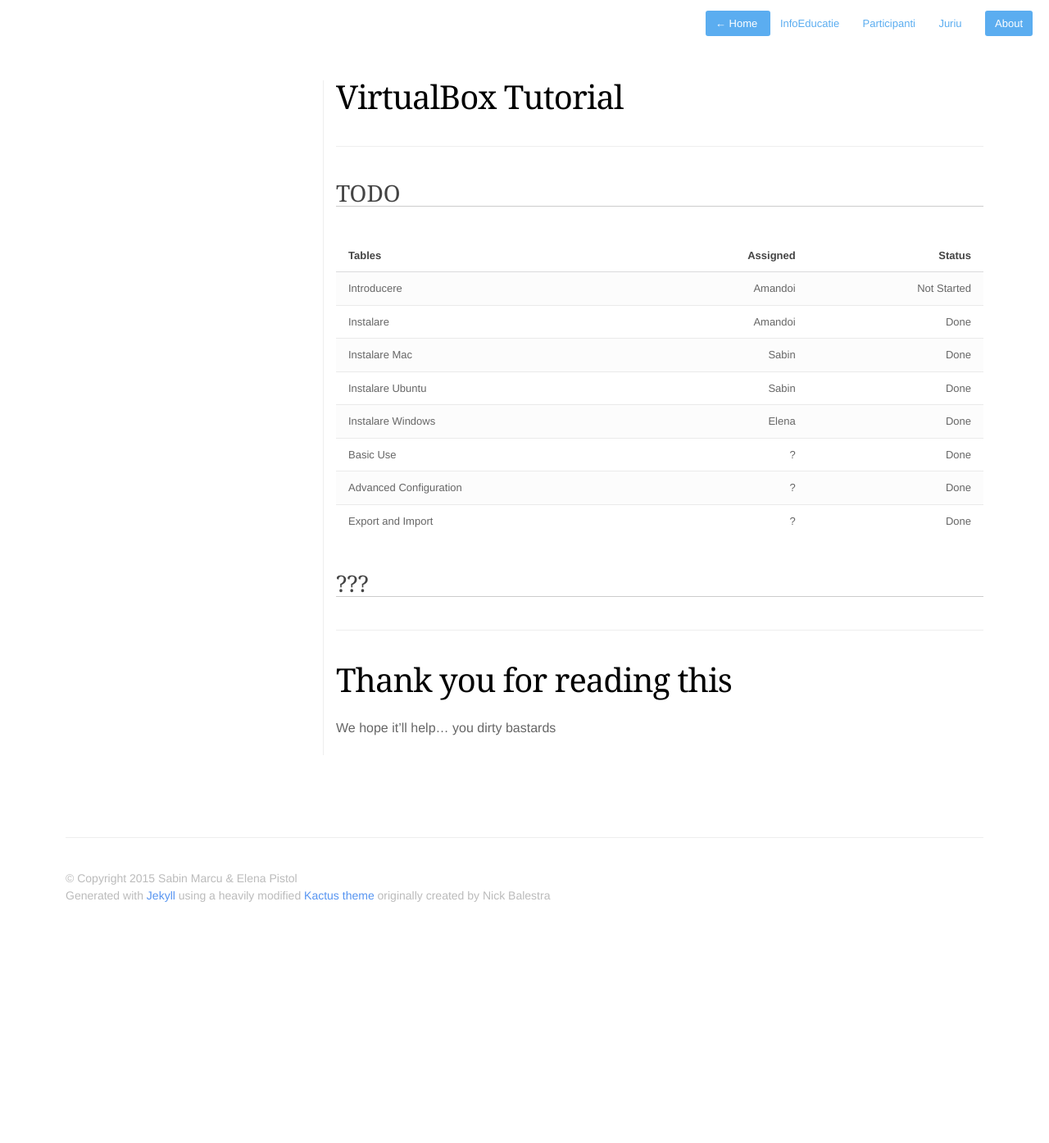
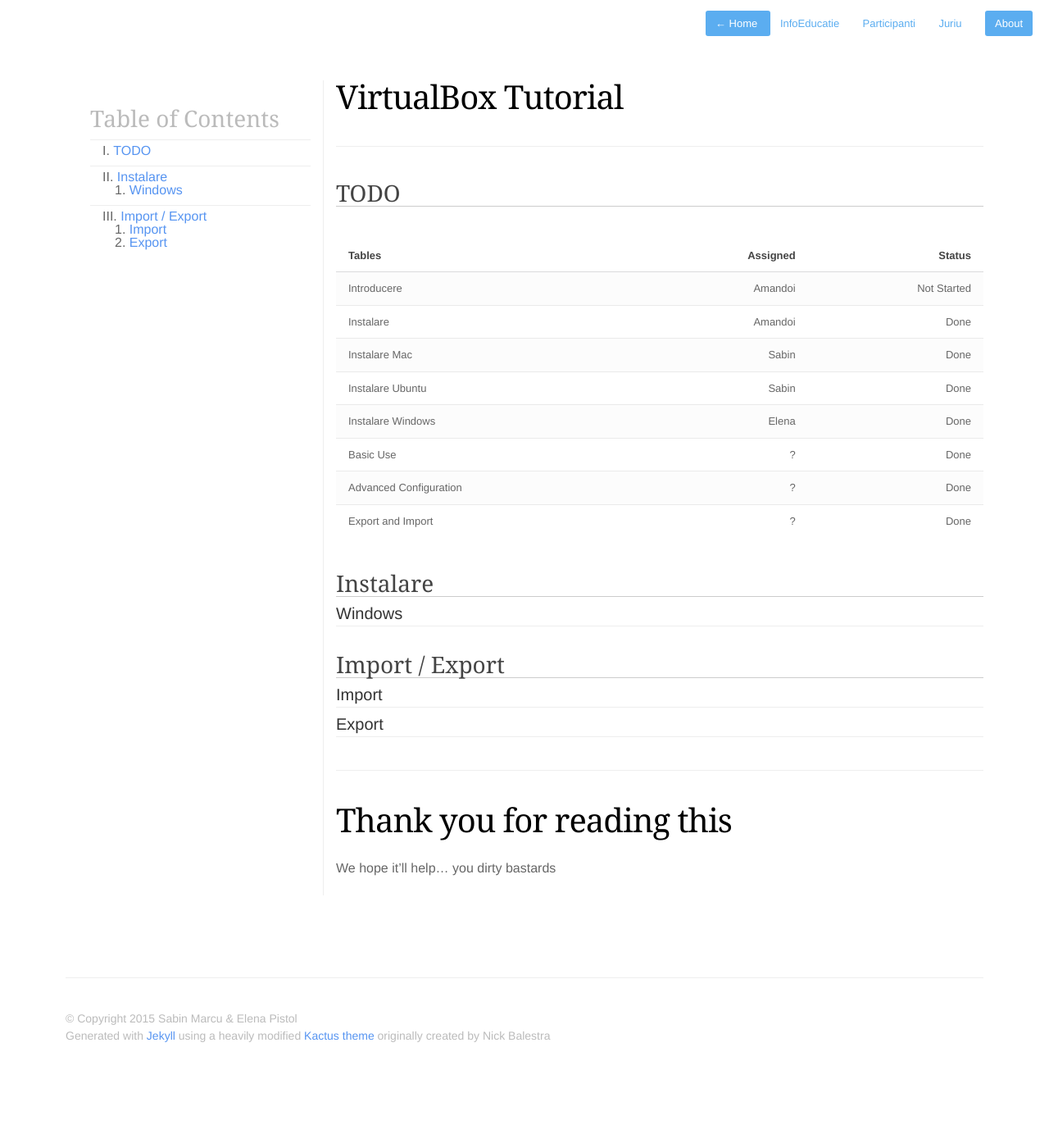
Before and after one commit to sabinmarcu/virtualbox-tutorial, a Jekyll site: the page built from index.md, in a window 1280 px wide. Shown: the whole page at 82% size. Built offline with Jekyll 4.4.1, drawn with Linux system fonts in a browser that asks for light colours; nearby versions of some CDN libraries; Markdown is read by kramdown in place of the engine named in the settings; before the commit the page ends 1223 px from its top, so only the background shows below that.

Commit message:
added initial structure

```diff
--- a/_includes/article.md
+++ b/_includes/article.md
@@ -1 +1,9 @@
-## ???
+## Instalare
+
+### Windows
+
+## Import / Export
+
+### Import
+
+### Export
```
